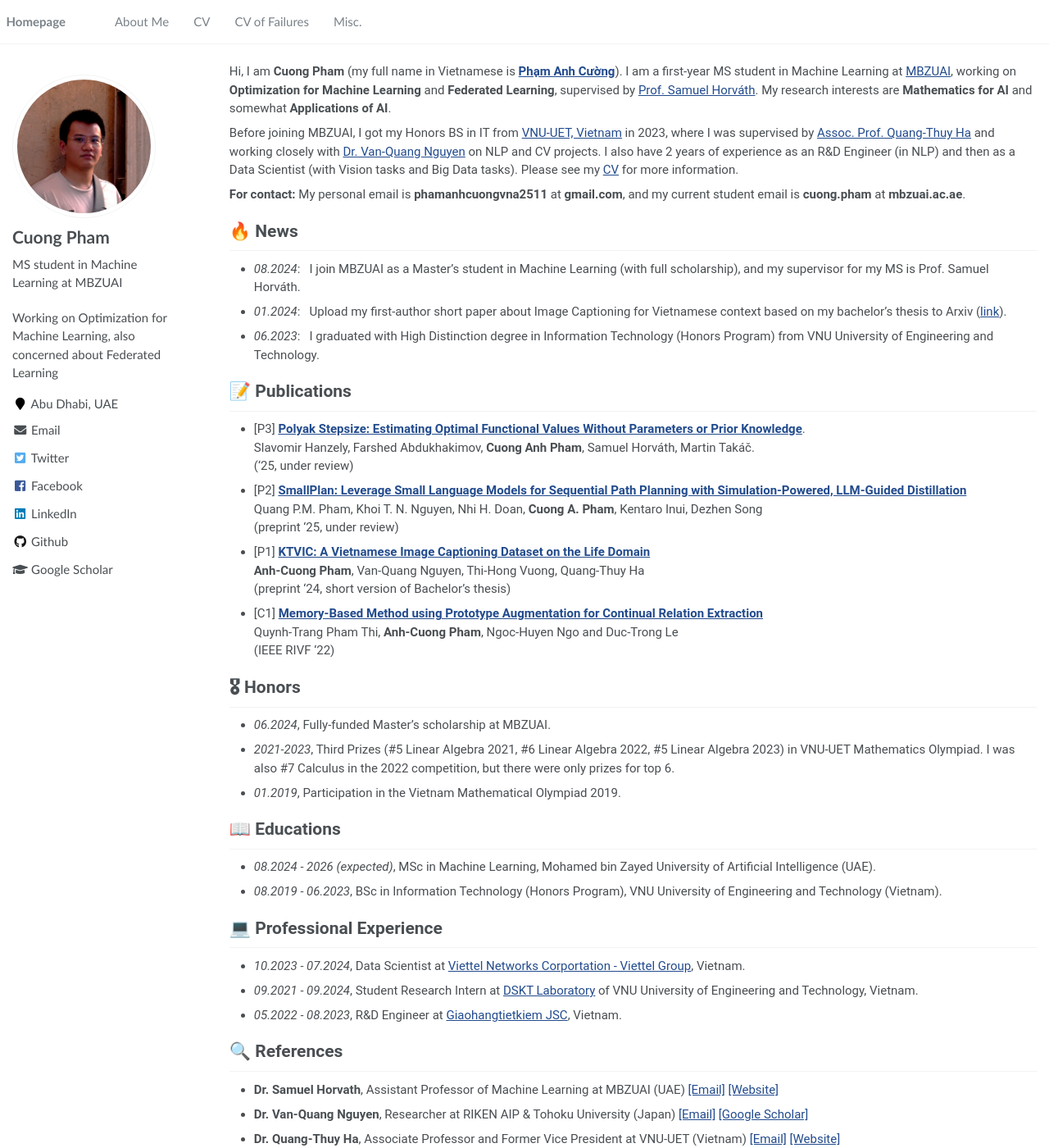
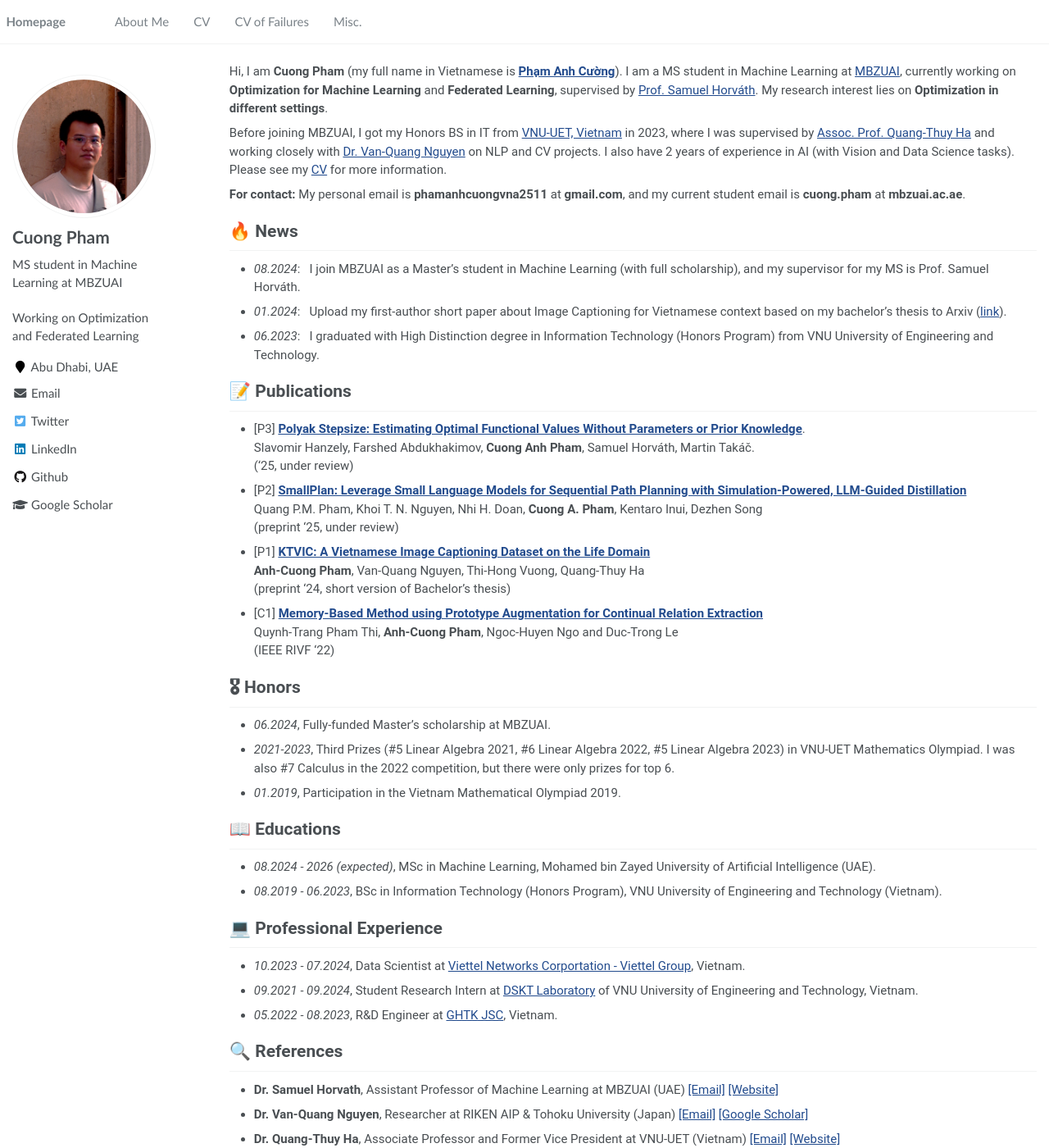
Before and after one commit to pacman-ctm/pacman-ctm.github.io, a Jekyll site: the page built from _pages/about.md, in a window 1280 px wide and 1400 px high. Shown: the whole window at 82% size. Built offline with Jekyll 4.4.1, drawn with Linux system fonts in a browser that asks for light colours.

Commit message:
update page 020725

```diff
--- a/_config.yml
+++ b/_config.yml
@@ -7,7 +7,7 @@
 
 # Site Settings
 title                    : "Phạm Anh Cường"
-description              : "Working on Optimization for Machine Learning, also concerned about Federated Learning"
+description              : "Working on Optimization and Federated Learning"
 repository               : "RayeRen/acad-homepage.github.io"
 google_scholar_stats_use_cdn : false
 
@@ -35,7 +35,7 @@ author:
   codepen          :
   dribbble         :
   flickr           :
-  facebook         : "anhcuong.pham.2511"
+  facebook         : # "anhcuong.pham.2511"
   foursquare       :
   github           : "pacman-ctm" # e.g., "github username"
   google_plus      :
--- a/_pages/about.md
+++ b/_pages/about.md
@@ -17,9 +17,9 @@ redirect_from:
 
 <span class='anchor' id='about-me'></span>
 
-Hi, I am <strong>Cuong Pham</strong> (my full name in Vietnamese is <a href="https://translate.google.com/?sl=vi&tl=en&text=Ph%E1%BA%A1m%20Anh%20C%C6%B0%E1%BB%9Dng&op=translate"><strong>Phạm Anh Cường</strong></a>). I am a first-year MS student in Machine Learning at <a href="https://mbzuai.ac.ae/">MBZUAI</a>, working on <strong>Optimization for Machine Learning</strong> and <strong>Federated Learning</strong>, supervised by <a href="https://sites.google.com/view/samuelhorvath">Prof. Samuel Horváth</a>. My research interests are <strong>Mathematics for AI</strong> and somewhat <strong>Applications of AI</strong>.
+Hi, I am <strong>Cuong Pham</strong> (my full name in Vietnamese is <a href="https://translate.google.com/?sl=vi&tl=en&text=Ph%E1%BA%A1m%20Anh%20C%C6%B0%E1%BB%9Dng&op=translate"><strong>Phạm Anh Cường</strong></a>). I am a MS student in Machine Learning at <a href="https://mbzuai.ac.ae/">MBZUAI</a>, currently working on <strong>Optimization for Machine Learning</strong> and <strong>Federated Learning</strong>, supervised by <a href="https://sites.google.com/view/samuelhorvath">Prof. Samuel Horváth</a>. My research interest lies on <strong>Optimization in different settings</strong>.
 
-Before joining MBZUAI, I got my Honors BS in IT from <a href="https://uet.vnu.edu.vn/en/">VNU-UET, Vietnam</a> in 2023, where I was supervised by <a href="https://uet.vnu.edu.vn/~thuyhq/">Assoc. Prof. Quang-Thuy Ha</a> and working closely with <a href="https://scholar.google.de/citations?user=qR180McAAAAJ&hl=en">Dr. Van-Quang Nguyen</a> on NLP and CV projects. I also have 2 years of experience as an R&D Engineer (in NLP) and then as a Data Scientist (with Vision tasks and Big Data tasks). Please see my [CV](/pdf/cv.pdf) for more information.
+Before joining MBZUAI, I got my Honors BS in IT from <a href="https://uet.vnu.edu.vn/en/">VNU-UET, Vietnam</a> in 2023, where I was supervised by <a href="https://uet.vnu.edu.vn/~thuyhq/">Assoc. Prof. Quang-Thuy Ha</a> and working closely with <a href="https://scholar.google.de/citations?user=qR180McAAAAJ&hl=en">Dr. Van-Quang Nguyen</a> on NLP and CV projects. I also have 2 years of experience in AI (with Vision and Data Science tasks). Please see my [CV](/pdf/cv.pdf) for more information.
 
 **For contact:** My personal email is **phamanhcuongvna2511** at **gmail.com**, and my current student email is **cuong.pham** at **mbzuai.ac.ae**.
 
@@ -61,7 +61,6 @@ Quang P.M. Pham, Khoi T. N. Nguyen, Nhi H. Doan, **Cuong A. Pham**, Kentaro Inui
 - [P1] [**KTVIC: A Vietnamese Image Captioning Dataset on the Life Domain**](https://arxiv.org/abs/2401.08100) <br>
 **Anh-Cuong Pham**, Van-Quang Nguyen, Thi-Hong Vuong, Quang-Thuy Ha <br>
 (preprint '24, short version of Bachelor's thesis)
-<!-- arXiv preprint arXiv:2401.08100 -->
 
 - [C1] [**Memory-Based Method using Prototype Augmentation for Continual Relation Extraction**](https://ieeexplore.ieee.org/abstract/document/10013819/)<br>
 Quynh-Trang Pham Thi, **Anh-Cuong Pham**, Ngoc-Huyen Ngo and Duc-Trong Le <br>
@@ -83,7 +82,7 @@ Quynh-Trang Pham Thi, **Anh-Cuong Pham**, Ngoc-Huyen Ngo and Duc-Trong Le <br>
 # 💻 Professional Experience
 - *10.2023 - 07.2024*, Data Scientist at [Viettel Networks Corportation - Viettel Group](https://www.linkedin.com/company/viettel-network/), Vietnam.
 - *09.2021 - 09.2024*, Student Research Intern at [DSKT Laboratory](https://www.fit.uet.vnu.edu.vn/en/knowledge-technology-and-data-science-laboratory/) of VNU University of Engineering and Technology, Vietnam.
-- *05.2022 - 08.2023*, R&D Engineer at [Giaohangtietkiem JSC](https://www.linkedin.com/company/giaohangtietkiem-vn/), Vietnam.
+- *05.2022 - 08.2023*, R&D Engineer at [GHTK JSC](https://www.linkedin.com/company/giaohangtietkiem-vn/), Vietnam.
 
 # 🔍 References
 - **Dr. Samuel Horvath**, Assistant Professor of Machine Learning at MBZUAI (UAE) [[Email]](mailto:samuel.horvath@mbzuai.ac.ae) [[Website]](https://sites.google.com/view/samuelhorvath)
```
Also changed, not shown: _pages/misc.md (+2 -0 lines), 1 other file.
